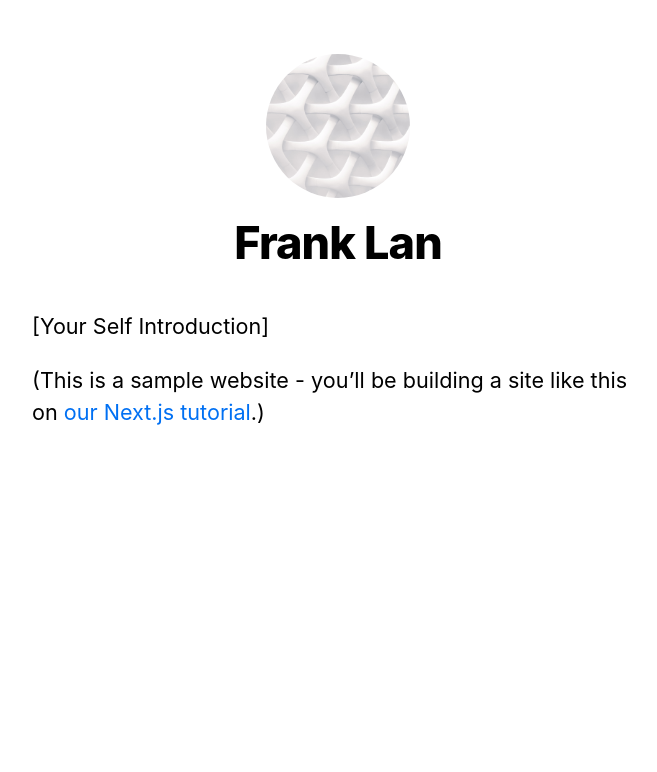
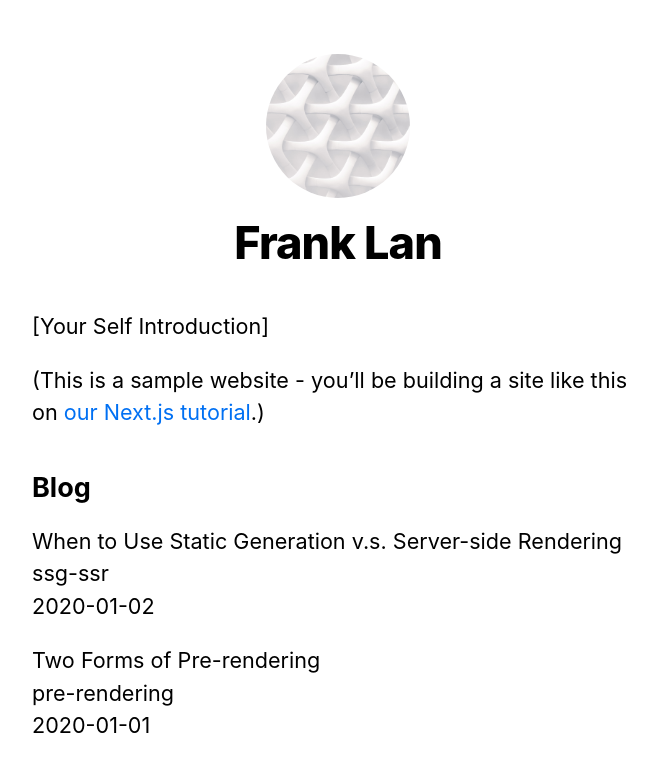
Before and after one commit to tlan16/learn_nextjs, a Next.js app: page / in a window 1280 px wide. Shown: the top 772 px of the page, without its empty margins (302-959 px from the left). Built offline with nearby package versions, Linux system fonts and the light colour scheme.

Commit message:
use getStaticProps to serve static pages

```diff
--- /dev/null
+++ b/lib/posts.js
@@ -0,0 +1,38 @@
+import fs from 'fs'
+import path from 'path'
+import matter from 'gray-matter'
+
+const postsDirectory = path.join(process.cwd(), 'posts')
+
+export async function getSortedPostsData() {
+  // Get file names under /posts
+  const fileNames = await fs.promises.readdir(postsDirectory)
+  const allPostsData = []
+  for (const fileName of fileNames) {
+    // Remove ".md" from file name to get id
+    const id = fileName.replace(/\.md$/, '')
+
+    // Read markdown file as string
+    const fullPath = path.join(postsDirectory, fileName)
+    const fileContents = await fs.promises.readFile(fullPath, 'utf8')
+
+    // Use gray-matter to parse the post metadata section
+    const matterResult = matter(fileContents)
+
+    // Combine the data with the id
+    allPostsData.push({
+      id,
+      ...matterResult.data
+    })
+  }
+  // Sort posts by date
+  return allPostsData.sort(({ date: a }, { date: b }) => {
+    if (a < b) {
+      return 1
+    } else if (a > b) {
+      return -1
+    } else {
+      return 0
+    }
+  })
+}
--- a/package.json
+++ b/package.json
@@ -6,6 +6,7 @@
     "start": "next start"
   },
   "dependencies": {
+    "gray-matter": "^4.0.3",
     "next": "latest",
     "react": "17.0.2",
     "react-dom": "17.0.2"
--- a/pages/index.js
+++ b/pages/index.js
@@ -1,8 +1,9 @@
 import Head from 'next/head'
 import Layout, { siteTitle } from '../components/layout'
 import utilStyles from '../styles/utils.module.css'
+import { getSortedPostsData } from "../lib/posts";
 
-export default function Home() {
+export default function Home({ allPostsData }) {
   return (
     <Layout home>
       <Head>
@@ -15,6 +16,31 @@
           <a href="https://nextjs.org/learn">our Next.js tutorial</a>.)
         </p>
       </section>
+
+      <section className={`${utilStyles.headingMd} ${utilStyles.padding1px}`}>
+        <h2 className={utilStyles.headingLg}>Blog</h2>
+        <ul className={utilStyles.list}>
+          {allPostsData.map(({ id, date, title }) => (
+            <li className={utilStyles.listItem} key={id}>
+              {title}
+              <br />
+              {id}
+              <br />
+              {date}
+            </li>
+          ))}
+        </ul>
+      </section>
     </Layout>
   )
 }
+
+
+export async function getStaticProps() {
+  const allPostsData = await getSortedPostsData()
+  return {
+    props: {
+      allPostsData
+    }
+  }
+}
--- /dev/null
+++ b/posts/pre-rendering.md
@@ -0,0 +1,11 @@
+---
+title: 'Two Forms of Pre-rendering'
+date: '2020-01-01'
+---
+
+Next.js has two forms of pre-rendering: **Static Generation** and **Server-side Rendering**. The difference is in **when** it generates the HTML for a page.
+
+- **Static Generation** is the pre-rendering method that generates the HTML at **build time**. The pre-rendered HTML is then _reused_ on each request.
+- **Server-side Rendering** is the pre-rendering method that generates the HTML on **each request**.
+
+Importantly, Next.js lets you **choose** which pre-rendering form to use for each page. You can create a "hybrid" Next.js app by using Static Generation for most pages and using Server-side Rendering for others.
--- /dev/null
+++ b/posts/ssg-ssr.md
@@ -0,0 +1,19 @@
+---
+title: 'When to Use Static Generation v.s. Server-side Rendering'
+date: '2020-01-02'
+---
+
+We recommend using **Static Generation** (with and without data) whenever possible because your page can be built once and served by CDN, which makes it much faster than having a server render the page on every request.
+
+You can use Static Generation for many types of pages, including:
+
+- Marketing pages
+- Blog posts
+- E-commerce product listings
+- Help and documentation
+
+You should ask yourself: "Can I pre-render this page **ahead** of a user's request?" If the answer is yes, then you should choose Static Generation.
+
+On the other hand, Static Generation is **not** a good idea if you cannot pre-render a page ahead of a user's request. Maybe your page shows frequently updated data, and the page content changes on every request.
+
+In that case, you can use **Server-Side Rendering**. It will be slower, but the pre-rendered page will always be up-to-date. Or you can skip pre-rendering and use client-side JavaScript to populate data.
```
Also changed, not shown: 1 other file (tests, documents, lock files or other folders).
